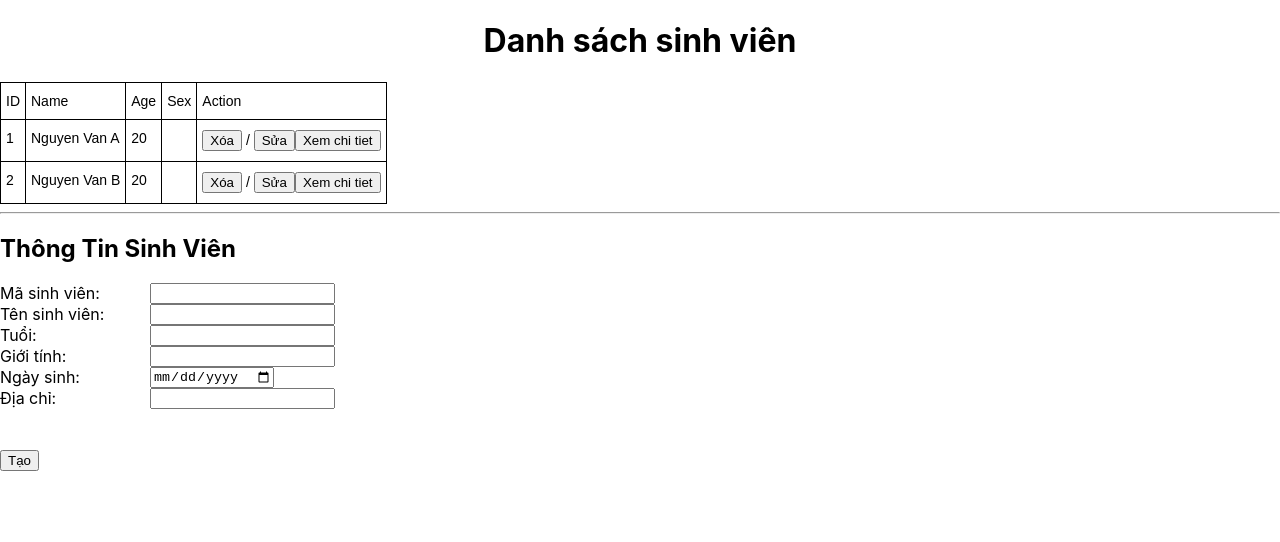
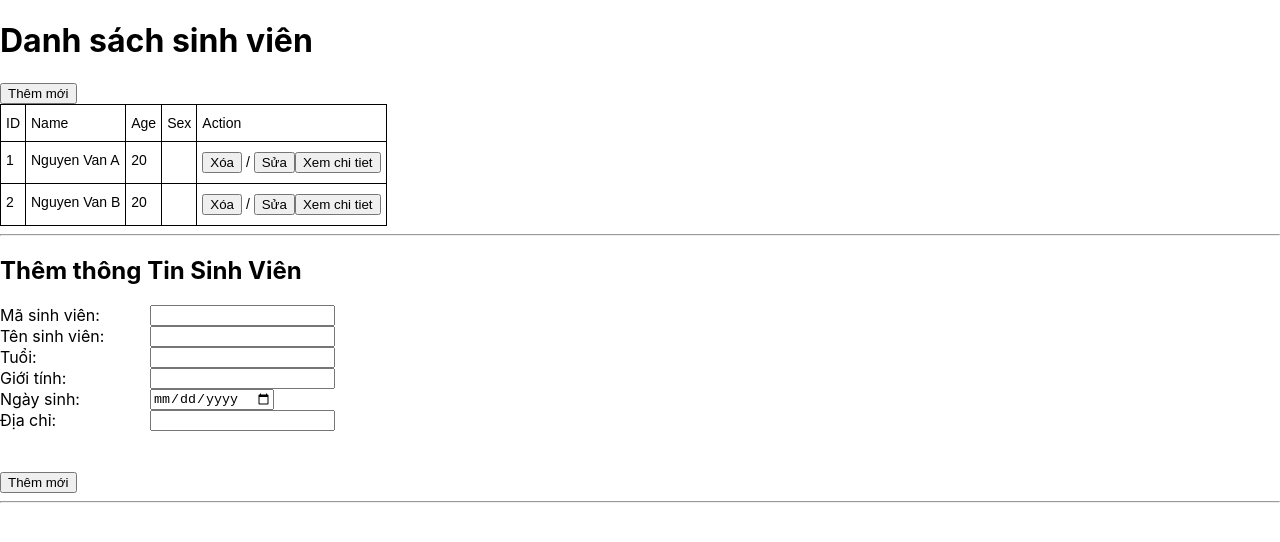
Before and after one commit to annvrk01/example-reactjs, a React (Create React App) app: page / in a window 1280 px wide. Shown: the top 542 px of the page. Built offline with nearby package versions, Linux system fonts and the light colour scheme.

Commit message:
Tạo bảng quản lý học sinh, sinh viên

```diff
--- a/src/App.css
+++ b/src/App.css
@@ -1,38 +1,4 @@
-.App {
-  text-align: center;
-}
-
 .App-logo {
   height: 40vmin;
   pointer-events: none;
 }
-
-@media (prefers-reduced-motion: no-preference) {
-  .App-logo {
-    animation: App-logo-spin infinite 20s linear;
-  }
-}
-
-.App-header {
-  background-color: #282c34;
-  min-height: 100vh;
-  display: flex;
-  flex-direction: column;
-  align-items: center;
-  justify-content: center;
-  font-size: calc(10px + 2vmin);
-  color: white;
-}
-
-.App-link {
-  color: #61dafb;
-}
-
-@keyframes App-logo-spin {
-  from {
-    transform: rotate(0deg);
-  }
-  to {
-    transform: rotate(360deg);
-  }
-}
--- a/src/lesson/components/student-management/CreateStudentForm.js
+++ b/src/lesson/components/student-management/CreateStudentForm.js
@@ -1,65 +1,89 @@
-import { useRef  } from "react"
+import { useEffect, useRef } from "react";
 
 function CreateStudentForm(props) {
-    const {handleCreateStudent} = props
-    const inputIdRef = useRef(null)
-    const inputNameRef = useRef(null)
-    const inputAgeRef = useRef(null)
-    const inputGenderRef = useRef(null)
-    const inputDayBirthRef = useRef(null)
-    const inputAddressRef = useRef(null)
+  const { handleSubmitStudent, studentUpdate } = props;
+  const inputIdRef = useRef(null);
+  const inputNameRef = useRef(null);
+  const inputAgeRef = useRef(null);
+  const inputGenderRef = useRef(null);
+  const inputDayBirthRef = useRef(null);
+  const inputAddressRef = useRef(null);
 
-    const handleSubmit = () => {
-        const student = {
-            id: inputIdRef.current.value,
-            name: inputNameRef.current.value,
-            age: Number(inputAgeRef.current.value),
-            sex: inputGenderRef.current.value.toLowerCase() === 'nam' ? true : false,
-            dayBirth: inputDayBirthRef.current.value,
-            address: inputAddressRef.current.value,
-        }
-        handleCreateStudent(student)
-        inputIdRef.current.value = ''
-        inputNameRef.current.value = ''
-        inputAgeRef.current.value = ''
-        inputGenderRef.current.value = ''
-        inputDayBirthRef.current.value = ''
-        inputAddressRef.current.value = ''
+  useEffect(() => {
+    if (studentUpdate) {
+      inputIdRef.current.value = studentUpdate.id;
+      inputNameRef.current.value = studentUpdate.name;
+      inputAgeRef.current.value = studentUpdate.age;
+    } else {
+      inputIdRef.current.value = "";
+      inputNameRef.current.value = "";
+      inputAgeRef.current.value = "";
+      inputGenderRef.current.value = "";
+      inputDayBirthRef.current.value = "";
+      inputAddressRef.current.value = "";
     }
+  }, [studentUpdate]);
 
-    return <div style={{textAlign: 'left'}}>
-        <h2>Thông Tin Sinh Viên</h2>
-        <div>
-            <div style={{display: 'flex'}}>
-                <label style={{width: 150}}>Mã sinh viên:</label>
-                <input ref={inputIdRef}/>
-            </div>
-            <div style={{display: 'flex'}}>
-                <label style={{width: 150}}>Tên sinh viên:</label>
-                <input ref={inputNameRef}/>
-            </div>
-            <div style={{display: 'flex'}}>
-                <label style={{width: 150}}>Tuổi:</label>
-                <input ref={inputAgeRef}/>
-            </div>
-            <div style={{display: 'flex'}}>
-                <label style={{width: 150}}>Giới tính:</label>
-                <input  ref={inputGenderRef}/>
-            </div>
-            <div style={{display: 'flex'}}>
-                <label style={{width: 150}}>Ngày sinh:</label>
-                <input type="date"  ref={inputDayBirthRef}/>
-            </div>
-            <div style={{display: 'flex'}}>
-                <label style={{width: 150}}>Địa chỉ:</label>
-                <input  ref={inputAddressRef}/>
-            </div>
+  const handleSubmit = () => {
+    const student = {
+      id: inputIdRef.current.value,
+      name: inputNameRef.current.value,
+      age: Number(inputAgeRef.current.value),
+      sex: inputGenderRef.current.value.toLowerCase() === "nam" ? true : false,
+      dayBirth: inputDayBirthRef.current.value,
+      address: inputAddressRef.current.value,
+    };
+    handleSubmitStudent(student);
+    inputIdRef.current.value = "";
+    inputNameRef.current.value = "";
+    inputAgeRef.current.value = "";
+    inputGenderRef.current.value = "";
+    inputDayBirthRef.current.value = "";
+    inputAddressRef.current.value = "";
+  };
 
-            <br/>
-            <br/>
-            <button onClick={handleSubmit}>Tạo</button>
+  return (
+    <div style={{ textAlign: "left" }}>
+      <h2>
+        {studentUpdate
+          ? "Chỉnh sửa thông Tin Sinh Viên "
+          : " Thêm thông Tin Sinh Viên"}
+      </h2>
+      <div>
+        <div style={{ display: "flex" }}>
+          <label style={{ width: 150 }}>Mã sinh viên:</label>
+          <input ref={inputIdRef} />
         </div>
+        <div style={{ display: "flex" }}>
+          <label style={{ width: 150 }}>Tên sinh viên:</label>
+          <input ref={inputNameRef} />
+        </div>
+        <div style={{ display: "flex" }}>
+          <label style={{ width: 150 }}>Tuổi:</label>
+          <input ref={inputAgeRef} />
+        </div>
+        <div style={{ display: "flex" }}>
+          <label style={{ width: 150 }}>Giới tính:</label>
+          <input ref={inputGenderRef} />
+        </div>
+        <div style={{ display: "flex" }}>
+          <label style={{ width: 150 }}>Ngày sinh:</label>
+          <input type="date" ref={inputDayBirthRef} />
+        </div>
+        <div style={{ display: "flex" }}>
+          <label style={{ width: 150 }}>Địa chỉ:</label>
+          <input ref={inputAddressRef} />
+        </div>
+
+        <br />
+        <br />
+        <button onClick={handleSubmit}>
+          {studentUpdate ? "Chỉnh sửa" : " Thêm mới "}
+        </button>
+      </div>
+      <hr />
     </div>
+  );
 }
 
-export default CreateStudentForm
+export default CreateStudentForm;
--- a/src/lesson/components/student-management/StudentManage.js
+++ b/src/lesson/components/student-management/StudentManage.js
@@ -1,51 +1,84 @@
-import React, { useEffect, useState } from "react"
-import './studentManage.css'
-import CreateStudentForm from "./CreateStudentForm"
-import ShowStudentDetail from "./ShowStudentDetail"
+import React, { useEffect, useState } from "react";
+import "./studentManage.css";
+import CreateStudentForm from "./CreateStudentForm";
+import ShowStudentDetail from "./ShowStudentDetail";
 
-function StudentManage (props) {
-    const [students, setStudents] = useState([])
-    const [student, setStudent] = useState(null )
+function StudentManage(props) {
+  // Khởi tạo State
+  const [students, setStudents] = useState([]);
+  const [studentDetail, setStudentDetail] = useState(null);
+  const [studentUpdate, setStudentUpdate] = useState(null);
 
+  // Khỏi tạo giá trị student khi tải trang lần đầu
   useEffect(() => {
     const students = [
       {
         id: 1,
         name: "Nguyen Van A",
         age: 20,
-                sex: true
+        sex: true,
       },
       {
         id: 2,
         name: "Nguyen Van B",
         age: 20,
-                sex: false
+        sex: false,
+      },
+    ];
+    setStudents(students);
+  }, []);
+
+  // event click vào button thêm mới
+  const handleCreateStudent = () => {
+    setStudentUpdate(null);
+  };
+
+  // event click vào button xóa
+  const handleRemoveStudent = (id) => {
+    const studentsRemove = [...students];
+    const indexStudent = studentsRemove.findIndex((x) => x.id === id);
+    if (indexStudent > -1) {
+      studentsRemove.splice(indexStudent, 1);
+      setStudents(studentsRemove);
     }
-        ]
-        setStudents(students)
-    }, [])
+  };
 
-    const handleCreateStudent = (newStudent) => {
-        const newStudents = [...students]
-        newStudents.push(newStudent)
-        console.log({ newStudent });
-        setStudents(newStudents)
+  // event click vào button chỉnh sửa
+  const handleUpdateStudent = (id) => {
+    const studentsUpdate = [...students];
+    const studentUpdate = studentsUpdate.find((x) => x.id === id);
+    if (studentUpdate) {
+      setStudentUpdate(studentUpdate);
     }
+  };
 
-    const handleRemoveStudent = (id) => {
-        setStudents(
-            students.filter(a =>
-                a.id !== id
-            )
-        )
+  // event click vào button chi tiết
+  const handleDetailsStudent = (item) => {
+    setStudentDetail(item);
+  };
+
+  // event click submit from
+  const handleSubmitStudent = (item) => {
+    const newStudents = [...students];
+
+    if (studentUpdate) {
+      const index = newStudents.findIndex((x) => x.id === studentUpdate.id);
+      newStudents[index] = item;
+    } else {
+      newStudents.push(item);
     }
-
-    const handleDetailsStudent = (item) =>{
-        setStudent(item)
-    }
+    setStudents(newStudents);
+  };
   return (
     <div>
       <h1> Danh sách sinh viên </h1>
+      <button
+        onClick={() => {
+          handleCreateStudent();
+        }}
+      >
+        Thêm mới
+      </button>
       <table className="tg">
         <thead>
           <tr>
@@ -57,28 +90,49 @@ function StudentManage (props) {
           </tr>
         </thead>
         <tbody>
-                    {students?.map(item => (
+          {students?.map((item) => (
             <tr>
               <td className="tg-0lax">{item.id}</td>
               <td className="tg-0lax">{item.name}</td>
               <td className="tg-0lax">{item.age}</td>
               <td className="tg-0lax">{item.sex}</td>
               <td className="tg-0lax">
-                                <button onClick={() => { handleRemoveStudent(item.id) }}>Xóa</button>
+                <button
+                  onClick={() => {
+                    handleRemoveStudent(item.id);
+                  }}
+                >
+                  Xóa
+                </button>
                 <span> / </span>
-                                <button>Sửa</button>
-                                <button onClick={() =>  { handleDetailsStudent(item) }}>Xem chi tiet</button>
+                <button
+                  onClick={() => {
+                    handleUpdateStudent(item.id);
+                  }}
+                >
+                  Sửa
+                </button>
+                <button
+                  onClick={() => {
+                    handleDetailsStudent(item);
+                  }}
+                >
+                  Xem chi tiet
+                </button>
               </td>
             </tr>
           ))}
         </tbody>
       </table>
       <hr />
-            <CreateStudentForm handleCreateStudent={handleCreateStudent} />
-            <ShowStudentDetail student={student} />
+      <CreateStudentForm
+        handleSubmitStudent={handleSubmitStudent}
+        studentUpdate={studentUpdate}
+      />
+
+      <ShowStudentDetail student={studentDetail} />
     </div>
-    )
-
+  );
 }
 
-export default StudentManage
+export default StudentManage;
```
Also changed, not shown: src/lesson/components/student-management/ShowStudentDetail.js (+5 -5 lines). Lines whose indentation alone changed are shown as unchanged.
